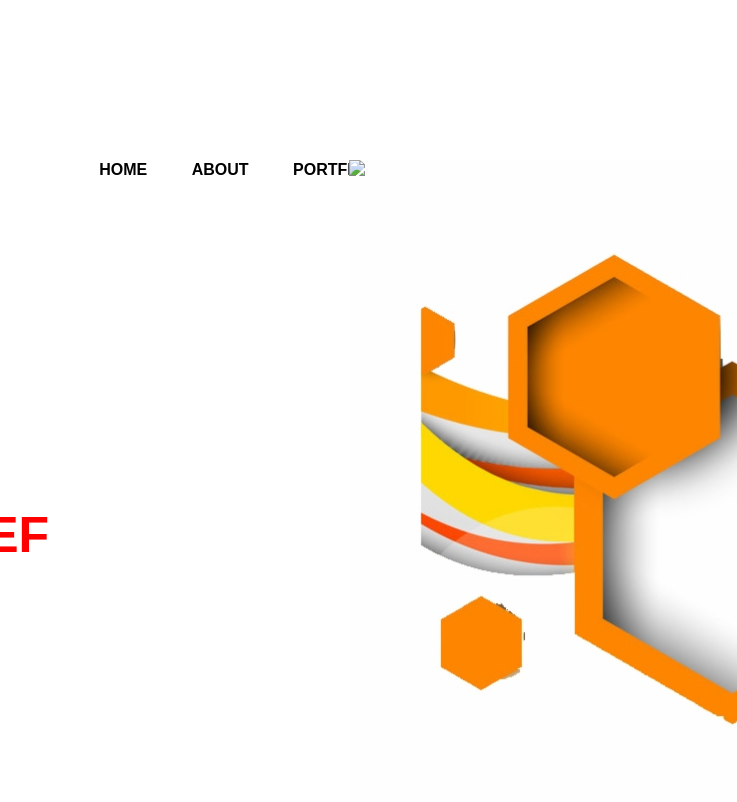
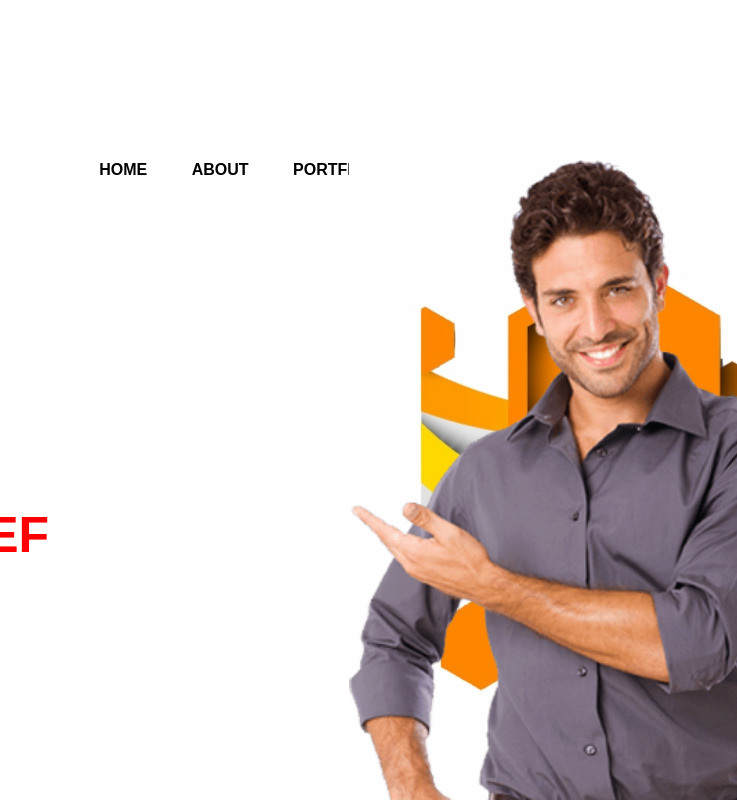
Before and after one commit to shikshareef/portfolio1, a plain HTML site: page index.html in a window 1280 px wide. Shown: the top 802 px of the page, 543-1280 px from the left. Drawn offline with Linux system fonts and the light colour scheme.

Commit message:
Update index.html

```diff
--- a/index.html
+++ b/index.html
@@ -399,7 +399,7 @@
        </div>
        <div class="images">
            <img src="118-1183053_orange-hexagon-png-background-transparent-geometric-shapes.png" class="shape" alt="">
-           <img src="img/Man-PNG-Image.png" class="girl">
+           <img src="Man-PNG-Image.png" class="girl">
 
        </div>
     </div>
```
